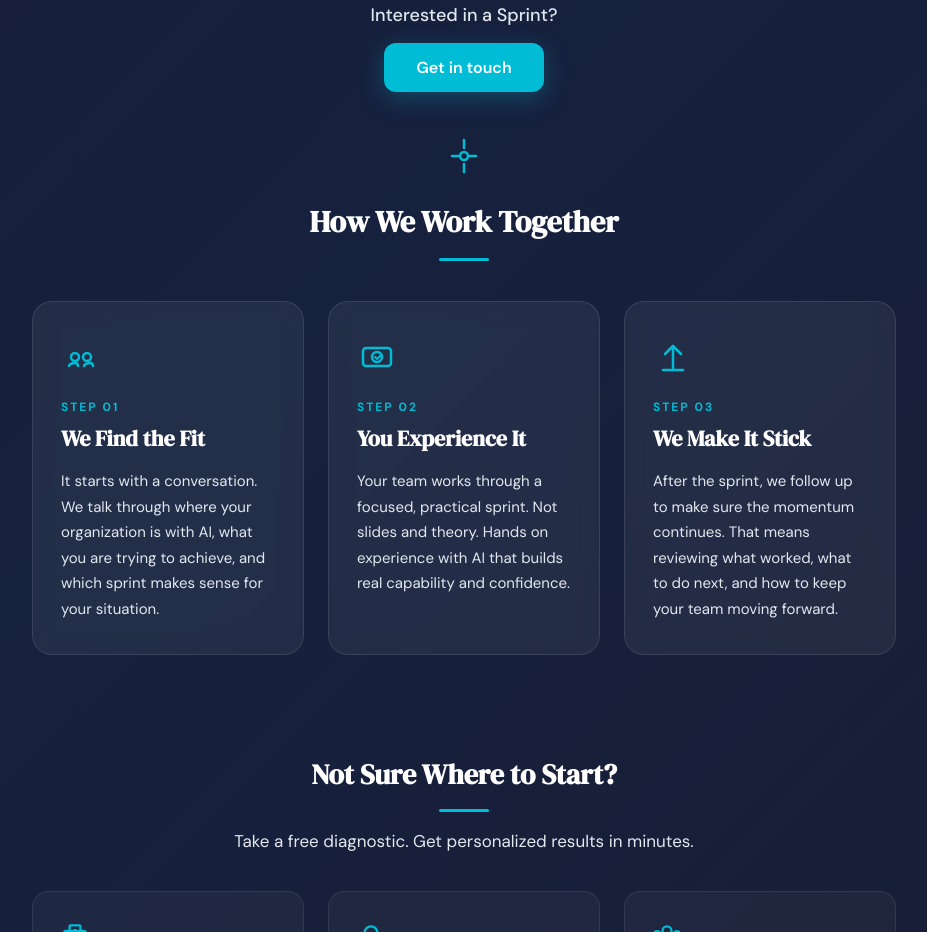
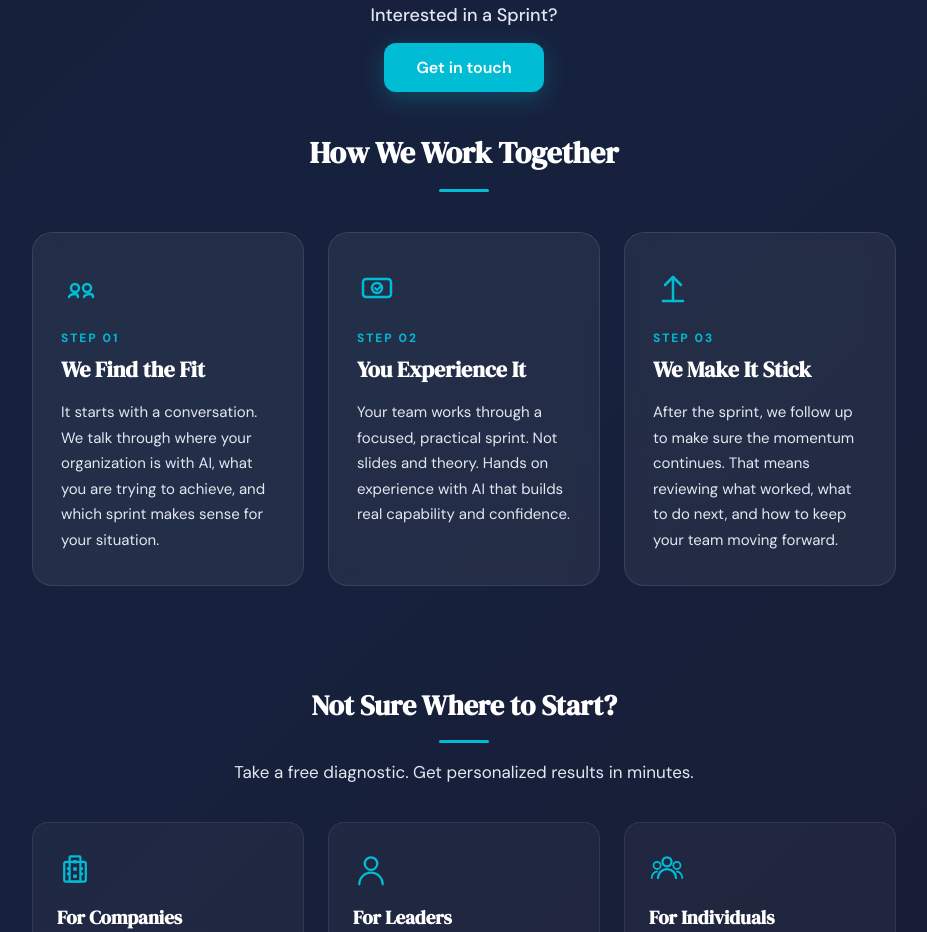
Before and after one commit to coachbay/site, a React (Vite) app: page / in a window 1280 px wide. Shown: the part 1900-2832 px from the top of the page, without its empty margins (176-1103 px from the left). Built offline with nearby package versions, Linux system fonts and the light colour scheme.

Commit message:
Remove header icon from How We Work Together section

```diff
--- a/LandingPage.jsx
+++ b/LandingPage.jsx
@@ -526,13 +526,6 @@ export default function LandingPage({ onNavigate }) {
         padding: "20px 24px 60px",
       }}>
         <div style={{ textAlign: "center", marginBottom: 40 }}>
-          <div style={{ marginBottom: 16 }}>
-            <svg width="48" height="48" viewBox="0 0 48 48" fill="none">
-              <path d="M12 24h8m8 0h8" stroke={CYAN} strokeWidth="2.5" strokeLinecap="round"/>
-              <circle cx="24" cy="24" r="4" stroke={CYAN} strokeWidth="2.5" fill="none"/>
-              <path d="M24 8v8m0 16v8" stroke={CYAN} strokeWidth="2.5" strokeLinecap="round"/>
-            </svg>
-          </div>
           <h2 style={{
             fontFamily: "'DM Serif Display', serif",
             fontSize: 30,
```
